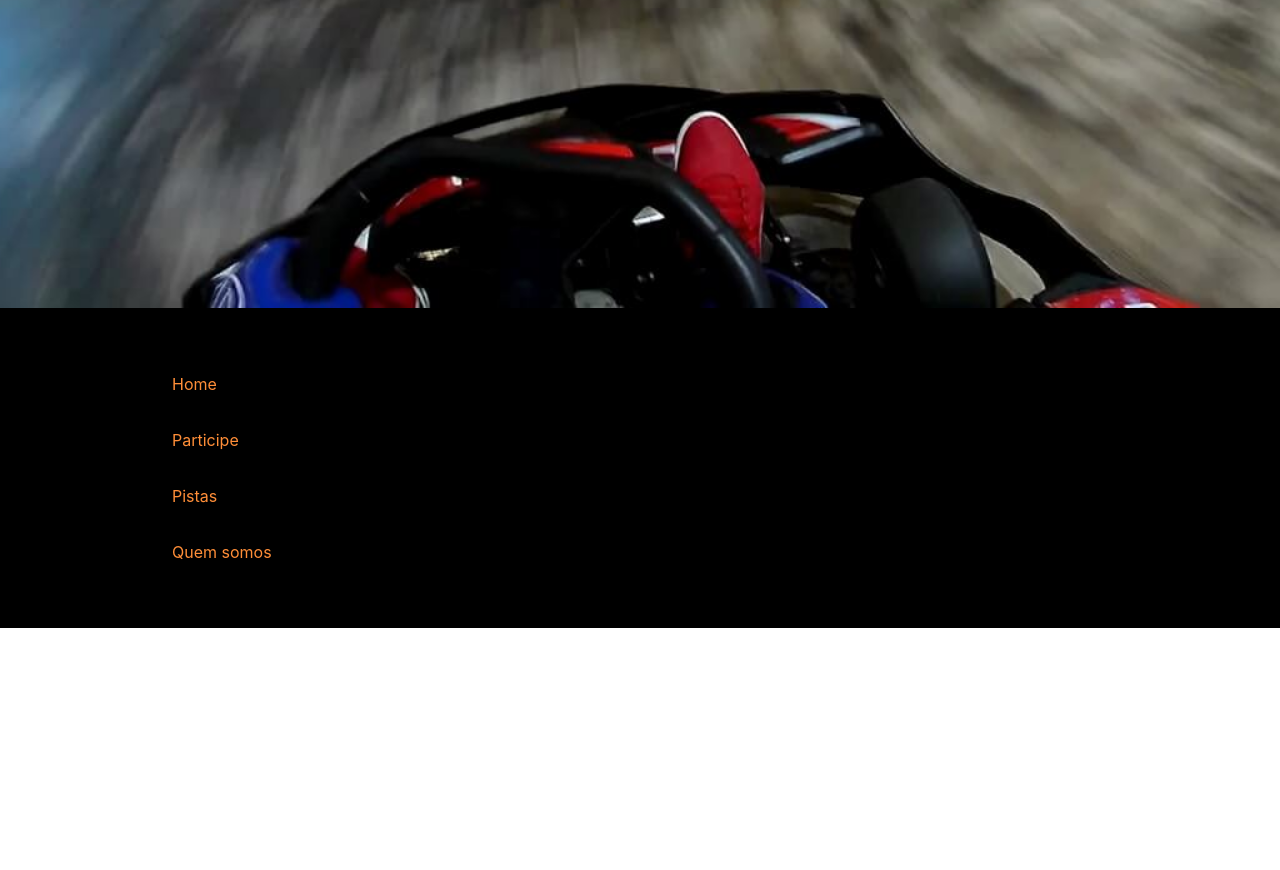
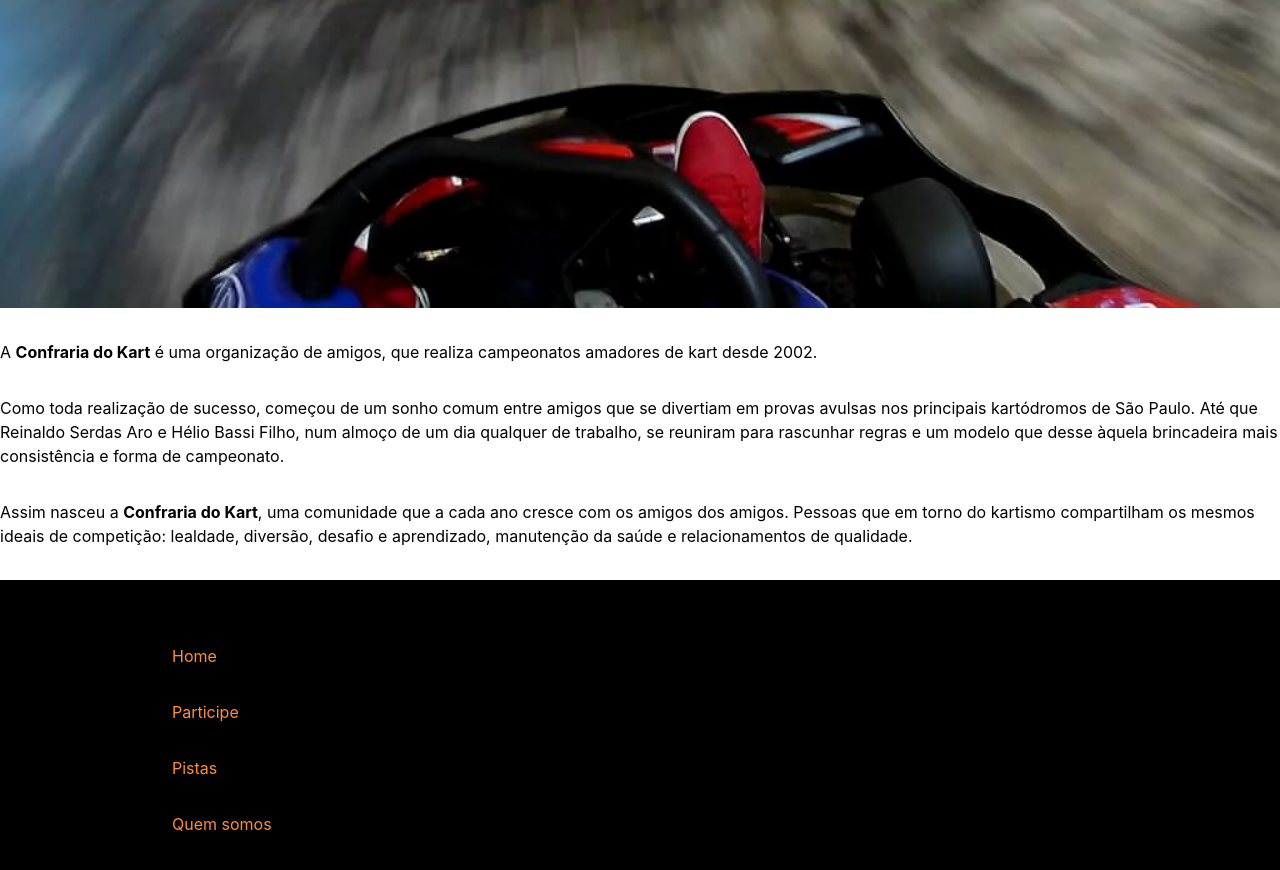
Before and after one commit to ConfrariaDoKart/confrariadokart.github.io, a Jekyll site: the page built from index.html, in a window 1280 px wide and 900 px high, scrolled down 592 px. Shown: the top 870 px of the window. Built offline with Jekyll 4.4.1, drawn with Linux system fonts in a browser that asks for light colours; before the commit the page ends 1220 px from its top, so only the background shows below that.

Commit message:
Mais conteúdo na página inicial

```diff
--- a/index.html
+++ b/index.html
@@ -15,3 +15,23 @@ layout: default
         </p>
     </div>
 </section>
+
+<section class="home-intro">
+    <div class="home-intro__content">
+        <p>
+            A <strong>Confraria do Kart</strong> é uma organização de amigos, que realiza campeonatos amadores de kart desde
+            2002.
+        </p>
+        <p>
+            Como toda realização de sucesso, começou de um sonho comum entre amigos que se divertiam em provas avulsas nos
+            principais kartódromos de São Paulo. Até que Reinaldo Serdas Aro e Hélio Bassi Filho, num almoço de um dia
+            qualquer de trabalho, se reuniram para rascunhar regras e um modelo que desse àquela brincadeira mais
+            consistência e forma de campeonato.
+        </p>
+        <p>
+            Assim nasceu a <strong>Confraria do Kart</strong>, uma comunidade que a cada ano cresce com os amigos dos
+            amigos. Pessoas que em torno do kartismo compartilham os mesmos ideais de competição: lealdade, diversão,
+            desafio e aprendizado, manutenção da saúde e relacionamentos de qualidade.
+        </p>
+    </div>
+</section>
```
